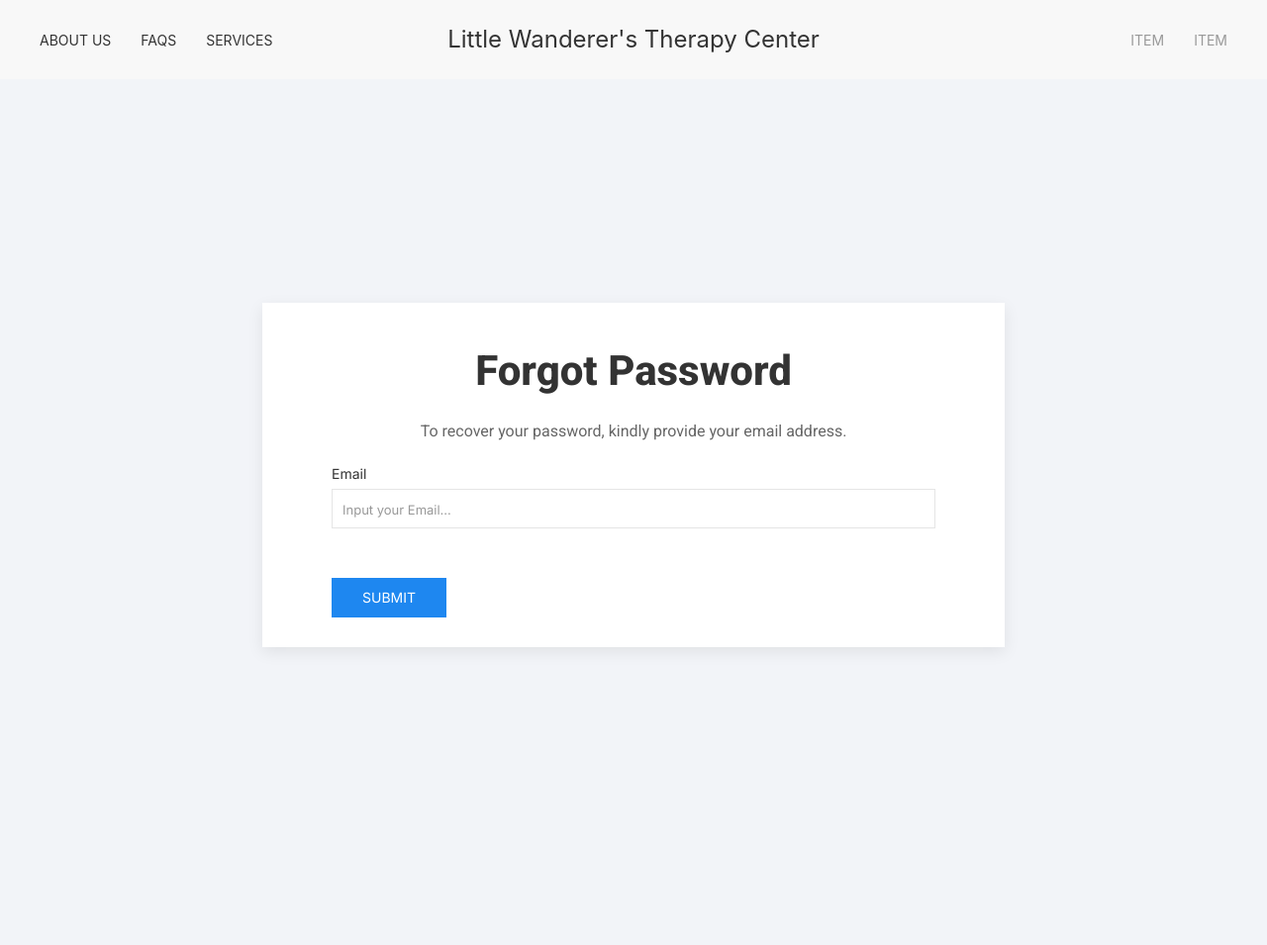
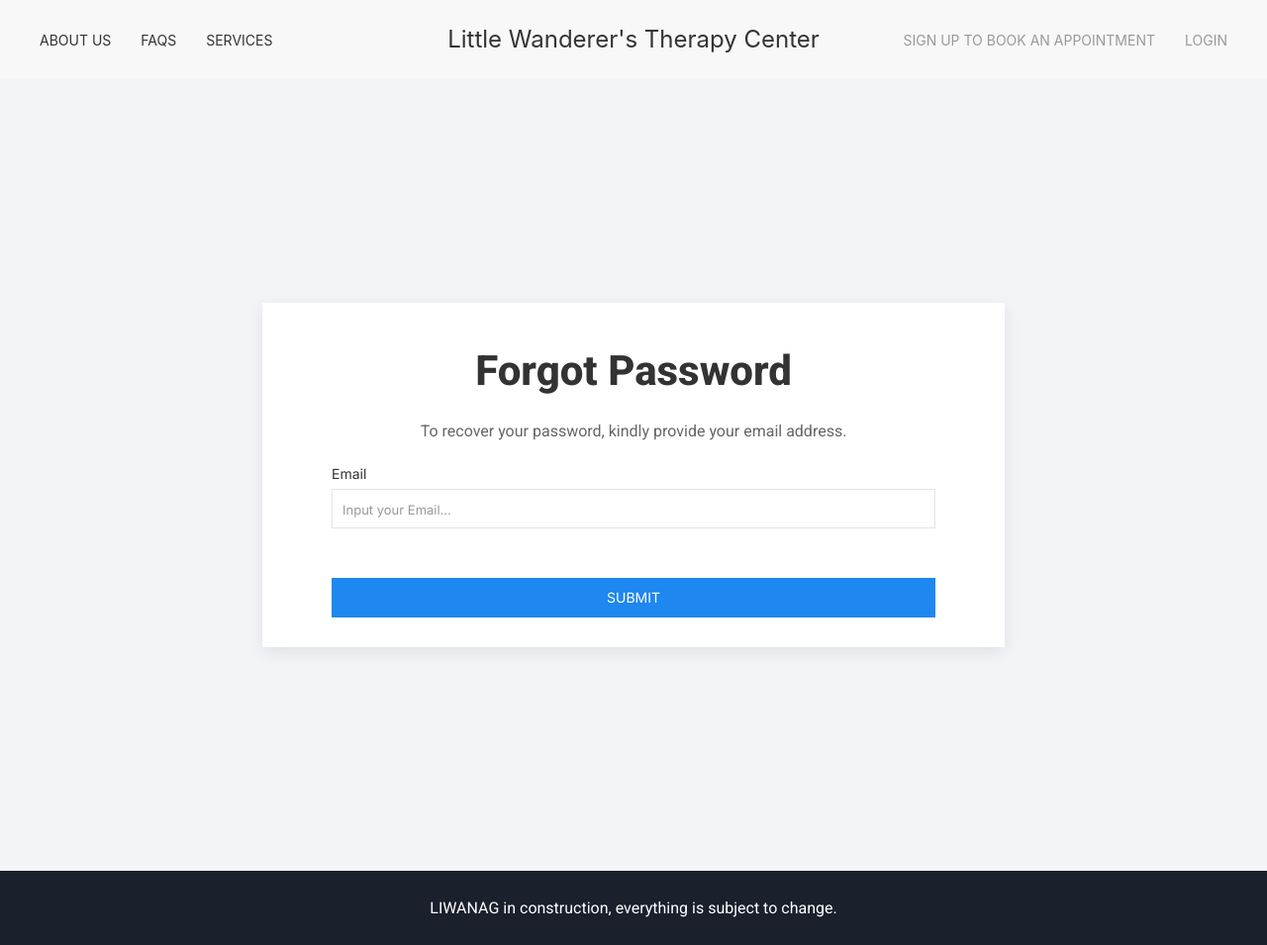
Before and after one commit to MicroGltch/LIWANAG, a PHP site: page /forgetpassword.php in a window 1280 px wide. Shown: the whole page at 99% size. Before the commit the page ends 656 px from the top, so only its background shows below. Run offline with PHP 8.4, Linux system fonts and the light colour scheme; some libraries are stand-ins or nearby versions.

Commit message:
Update forgetpassword.php

```diff
--- a/Accounts/passwordmodify/forgetpassword.php
+++ b/Accounts/passwordmodify/forgetpassword.php
@@ -18,15 +18,14 @@
     <script src="CSS/uikit-3.22.2/js/uikit-icons.min.js"></script>
 
     <!-- LIWANAG CSS -->
-    <link rel="stylesheet" href="/../CSS/style.css" type="text/css" />
-
+    <link rel="stylesheet" href="../CSS/style.css" type="text/css" />
 
 
 </head>
 
 <body>
     <!-- Nav Bar (Ayusin pa alignment n stuff) -->
-    <nav class="uk-navbar-container">
+    <nav class="uk-navbar-container logged-out">
         <div class="uk-container">
             <div uk-navbar>
                 <!--Navbar Left-->
@@ -40,14 +39,14 @@
 
                 <!--Navbar Center-->
                     <div class="uk-navbar-center">
-                        <a class="uk-navbar-item uk-logo" href="#">Little Wanderer's Therapy Center</a>
+                        <a class="uk-navbar-item uk-logo" href="hompage.php">Little Wanderer's Therapy Center</a>
                     </div>
 
                 <!--Navbar Right-->
                     <div class="uk-navbar-right">
                         <ul class="uk-navbar-nav">
-                            <li><a href="#">Item</a></li>
-                            <li><a href="#">Item</a></li>
+                            <li><a href="signuppage.php">Sign Up to Book an Appointment</a></li>
+                            <li><a href="loginpage.php">Login</a></li>
                         </ul>
 
                         <!-- Buttons ver but need ayusin responsiveness eme so imma leave as comment
@@ -56,12 +55,12 @@
                                 <button class="uk-button uk-button-secondary">Login</button>
                         </div>-->
                     </div>
+
                 </div>
+
             </div>
-        </nav>
-
-    </div>
-
+        </div>
+    </nav>
 
     <div class="uk-flex uk-flex-center uk-flex-middle uk-height-viewport">
     <!-- Login Account Card -->
@@ -72,30 +71,39 @@
             <p class="uk-flex uk-flex-center">To recover your password, kindly provide your email address.</p>
 
             <!-- Form Fields -->
-            <form action="forgotpasswordprocess.php" method="POST" class="uk-form-stacked uk-grid-medium" uk-grid>
+            <form class="uk-form-stacked uk-grid-medium" uk-grid>
 
                 <!-- psa.use uk-margin to automatically add top and bottom margin -->
 
                 <!-- Email -->
                 <div class="uk-width-1@s uk-width-1@l">
-                    <label class="uk-form-label">Email</label>
+                    <label class="uk-form-label" for="form-stacked-text">Email</label>
                     <div class="uk-form-controls">
-                        <input class="uk-input" name="email" type="email" placeholder="Input your Email..." required>
+                        <input  class="uk-input" id="form-stacked-text" type="text" placeholder="Input your Email...">
                     </div>
                 </div>
 
                 <!-- Submit Button -->
                 <div class="login-btn-div uk-width-1@s uk-width-1@l">
-                    <button class="uk-button uk-button-primary">Submit</button>
+                    <button class="uk-button uk-button-primary uk-width-1@s uk-width-1@l">Submit</button>
                 </div>
 
             </form>
 
         </div>
+
+
     </div>
 
+    <!-- Footer -->
+    <footer class="footer">
+        <p class="footer-text">
+            LIWANAG in construction, everything is subject to change.
+        </p>
+    </footer>
 
 </body>
 
 
+
 </html>
```
